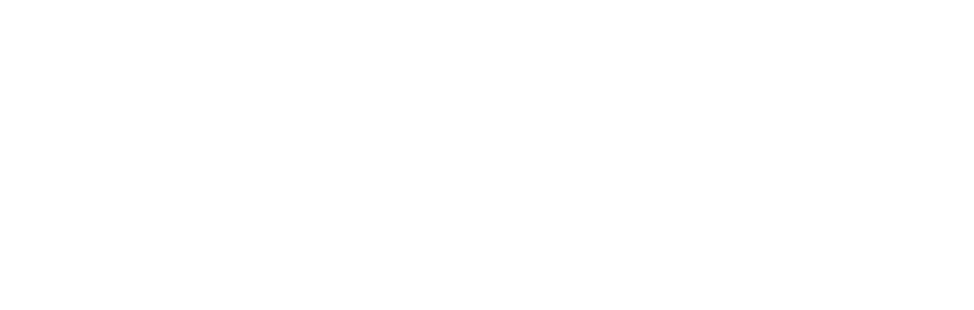
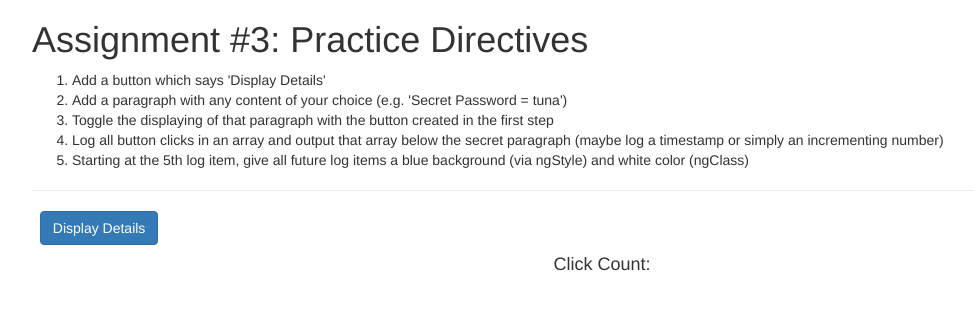
Before and after one commit to kedarjoyner/angular-bootcamp, an Angular app: page / in a window 1280 px wide. Shown: the top 310 px of the page, without its empty margins (38-1012 px from the left). Built offline with nearby package versions, Linux system fonts and the light colour scheme.

Commit message:
complete assignment

```diff
--- a/src/app/app.component.html
+++ b/src/app/app.component.html
@@ -1 +1,37 @@
 <!--The content below is only a placeholder and can be replaced.-->
+ <div class='container'>
+    <h1>Assignment #3: Practice Directives</h1>
+    <ol>
+        <li>Add a button which says 'Display Details'</li>  <!-- complete -->
+        <li>Add a paragraph with any content of your choice (e.g. 'Secret Password = tuna')</li> <!-- complete -->
+        <li>Toggle the displaying of that paragraph with the button created in the first step</li> <!-- complete -->
+        <li>Log all button clicks in an array and output that array below the secret paragraph (maybe log a timestamp or simply
+            an incrementing number)</li> <!-- complete -->
+        <li>Starting at the 5th log item, give all future log items a blue background (via ngStyle) and white color (ngClass)</li>
+    </ol>
+    <hr>
+
+    <button class="btn btn-primary" (click)="displayClicks()">Display Details</button>
+    <div class="quote">
+        <p *ngIf="showHide">"I have a lot of growing up to do. I realized that the other day inside my fort."</p>
+    </div>
+
+    <div class="text-center">
+            <h4>Click Count:</h4>
+                <div *ngFor="let click of clicks">
+                    <p [ngClass]="{'log-color': click >= 5 }"> {{ click }} </p>
+            </div>
+    </div>
+
+</div>
+
+ <style>
+    p {
+        margin-top: 1.5rem;
+    }
+
+    .log-color {
+        background-color: blue;
+        color: white;
+    }
+</style>
--- a/src/app/app.component.ts
+++ b/src/app/app.component.ts
@@ -7,4 +7,18 @@
 })
 export class AppComponent {
 
+  showHide: boolean;
+  clickCount = 0;
+  clicks = [];
+
+
+  displayClicks() {
+    this.showHide = !this.showHide;
+    this.clickCount++;
+    console.log(this.clickCount);
+    this.clicks.push(this.clickCount);
+    console.log(this.clicks);
+  }
+
+
 }
```
